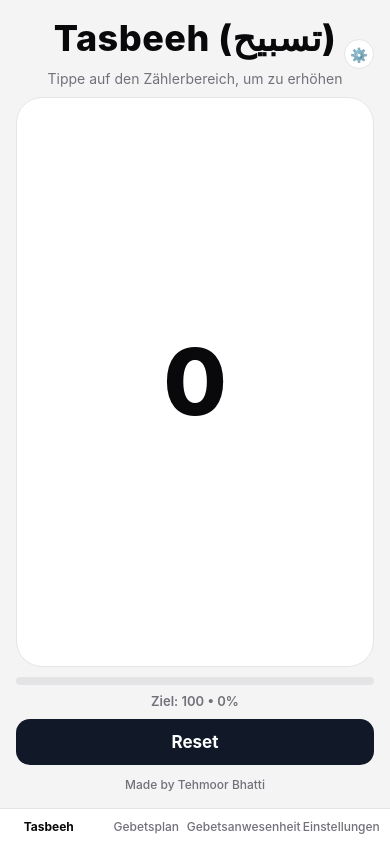
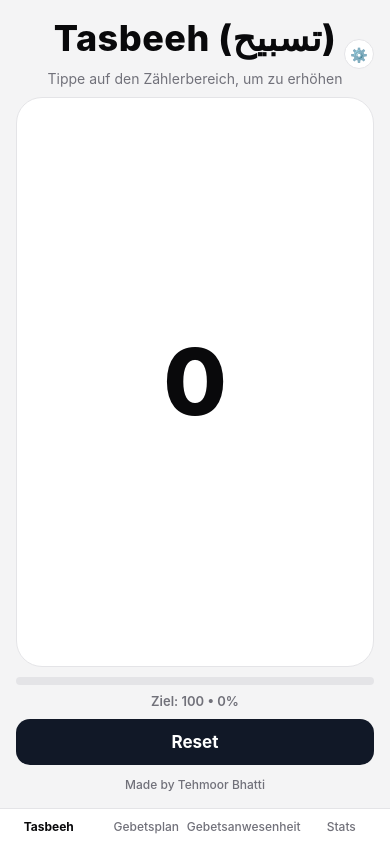
Before and after one commit to Tehmoor23/tasbeeh-app-new, a React Native app: screen / in a window 390 px wide. Built offline with nearby package versions, Linux system fonts and the light colour scheme.

Commit message:
Update App.js

```diff
--- a/App.js
+++ b/App.js
@@ -50,7 +50,7 @@ const TAB_ITEMS = [
   { key: 'tasbeeh', label: 'Tasbeeh' },
   { key: 'gebetsplan', label: 'Gebetsplan' },
   { key: 'terminal', label: 'Gebetsanwesenheit' },
-  { key: 'settings', label: 'Einstellungen' },
+  { key: 'stats', label: 'Stats' },
 ];
 
 const PRAYER_LABELS = {
```
